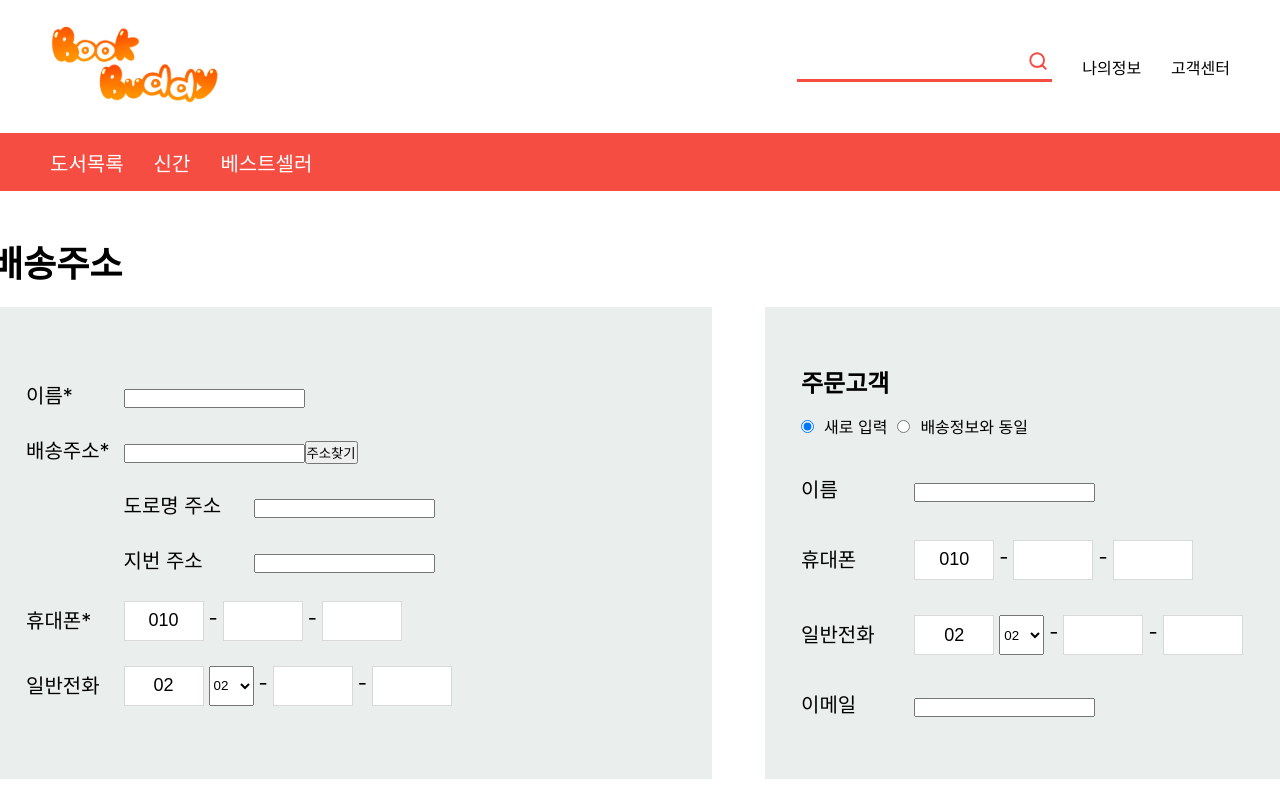
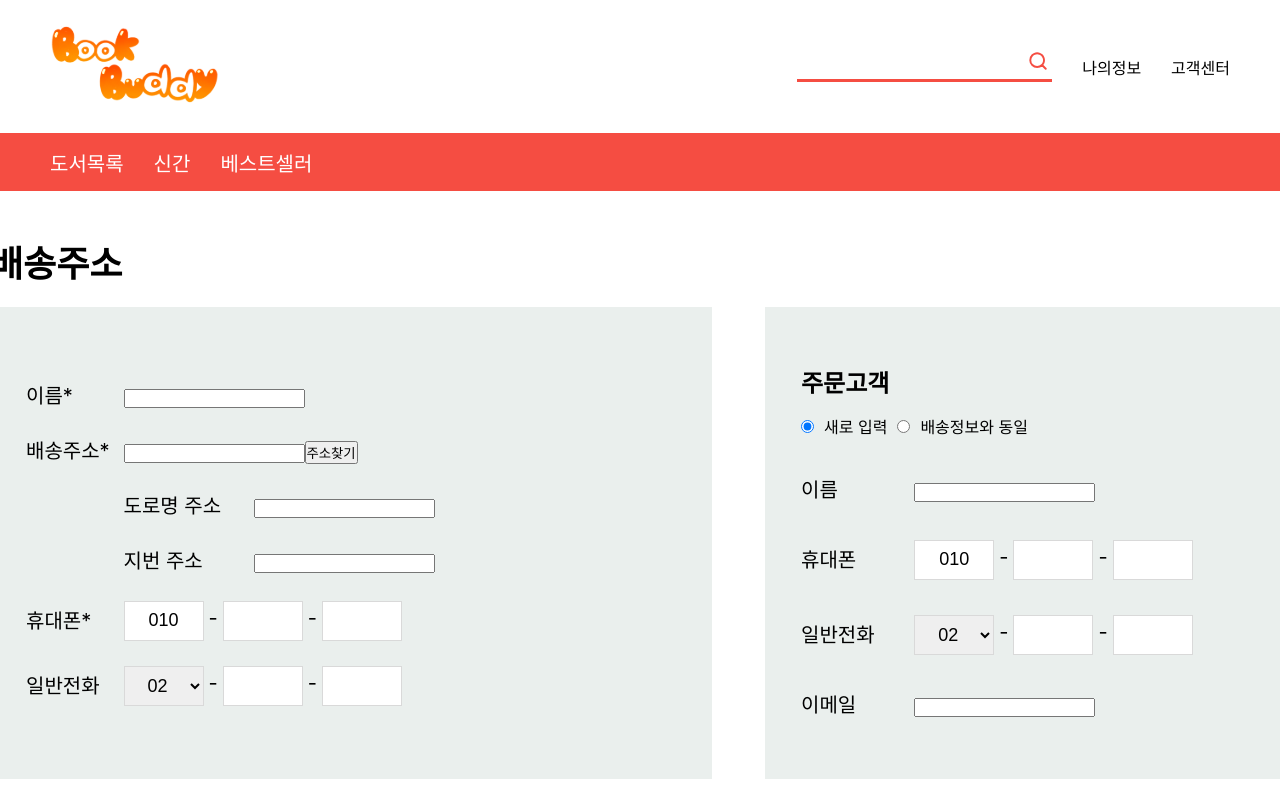
Before and after one commit to HyeranJo/bookbuddy, a React (Create React App) app in the folder client/: page /payment in a window 1280 px wide. Built offline with nearby package versions, Linux system fonts and the light colour scheme.

Commit message:
Feat: 일반전화 input 삭제 및 selectbox layout 변경

```diff
--- a/client/src/components/input/CallNumber.tsx
+++ b/client/src/components/input/CallNumber.tsx
@@ -8,7 +8,6 @@ interface CallNumberProps {
 
 const CallNumber = ({ defaultValue }: CallNumberProps) => {
   const number2Ref = useRef<HTMLInputElement>(null);
-  const [selectBoxValue, setSelectBoxValue] = useState('02');
 
   const number1Value = (e: any) => {
     if (e.target.value.length === 4 && number2Ref.current) {
@@ -27,18 +26,8 @@ const CallNumber = ({ defaultValue }: CallNumberProps) => {
         />
       ) : (
         // 일반전화
-        <>
-          <Styled_PhoneNumber.Input
-            type="number"
-            value={selectBoxValue}
-            maxLength={3}
-          />
-          <select
-            name="score"
-            onChange={(e: any) => {
-              setSelectBoxValue(e.target.value);
-            }}
-          >
+
+        <Styled_PhoneNumber.Select name="score">
           <option value="02">02</option>
           <option value="031">031</option>
           <option value="032">032</option>
@@ -56,8 +45,7 @@ const CallNumber = ({ defaultValue }: CallNumberProps) => {
           <option value="062">062</option>
           <option value="063">063</option>
           <option value="064">064</option>
-          </select>
-        </>
+        </Styled_PhoneNumber.Select>
       )}
       -
       <Styled_PhoneNumber.Input
@@ -90,6 +78,13 @@ export const Styled_PhoneNumber = {
       margin: 0;
     }
   `,
+  Select: styled.select`
+    width: 80px;
+    height: 40px;
+    text-align: center;
+    font-size: var(--input-font-size);
+    border: 1px solid var(--light-gray-color);
+  `,
 };
 
 export default CallNumber;
```
Lines whose indentation alone changed are shown as unchanged.
